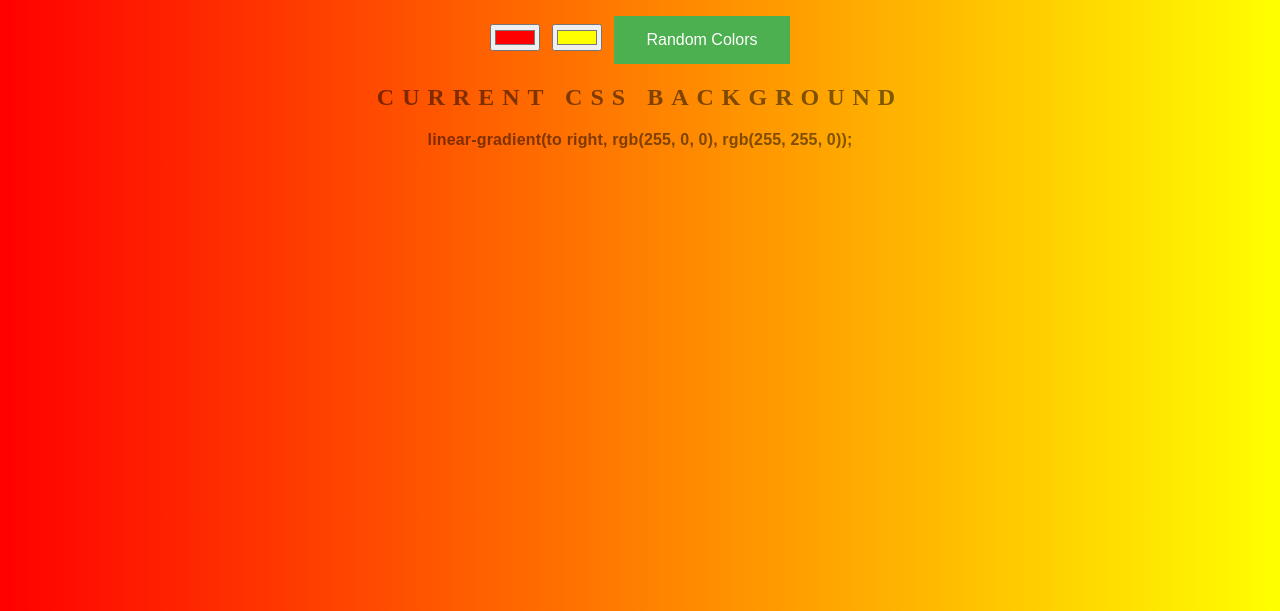
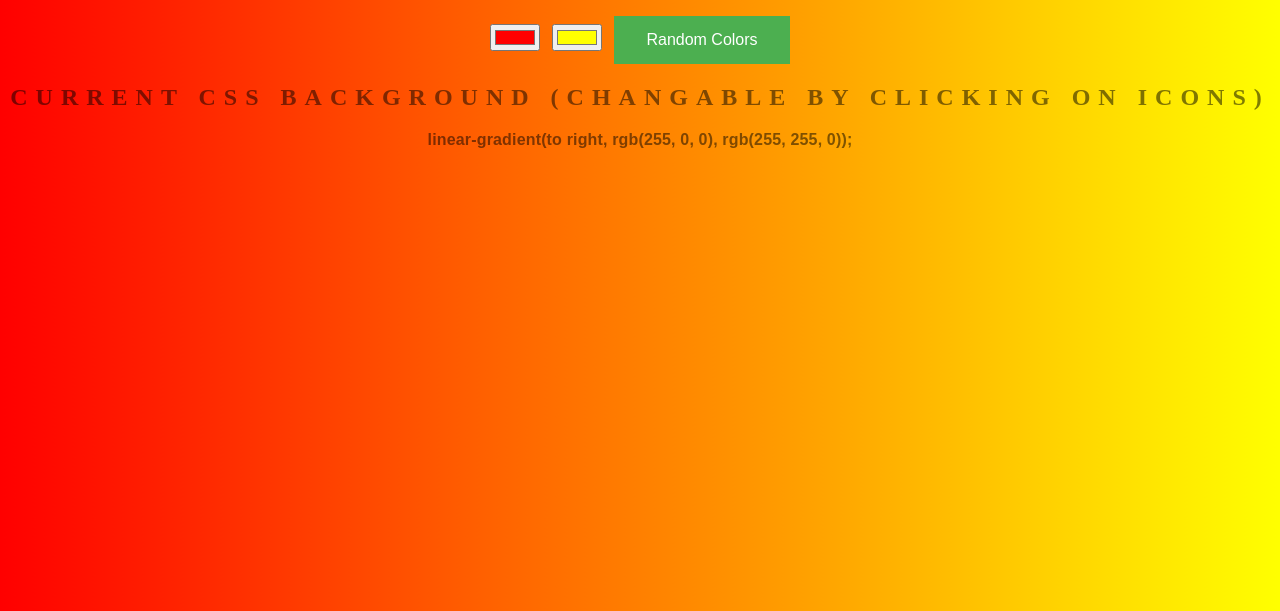
Before and after one commit to Moccasym/Background-Generator, a website: page index.html in a window 1280 px wide. Shown: the part 189-800 px from the top of the page. Drawn offline with Linux system fonts and the light colour scheme.

Commit message:
added something to h2

```diff
--- a/index.html
+++ b/index.html
@@ -9,7 +9,7 @@
 	<input class="color1" type="color" name="color1" value="#ff0000">
 	<input class="color2" type="color" name="color2" value="#ffff00">
 	<button class="randomnator">Random Colors</button>
-	<h2>Current CSS Background</h2>
+	<h2>Current CSS Background (changable by clicking on icons)</h2>
 	<h3></h3>
 	<script type="text/javascript" src="script.js"></script>
 </body>
```
